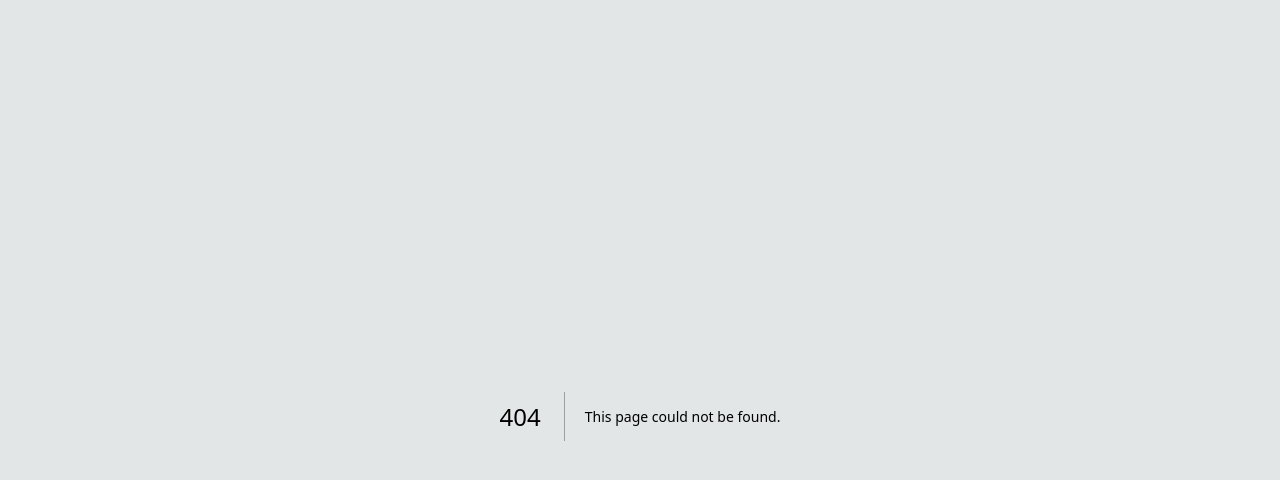
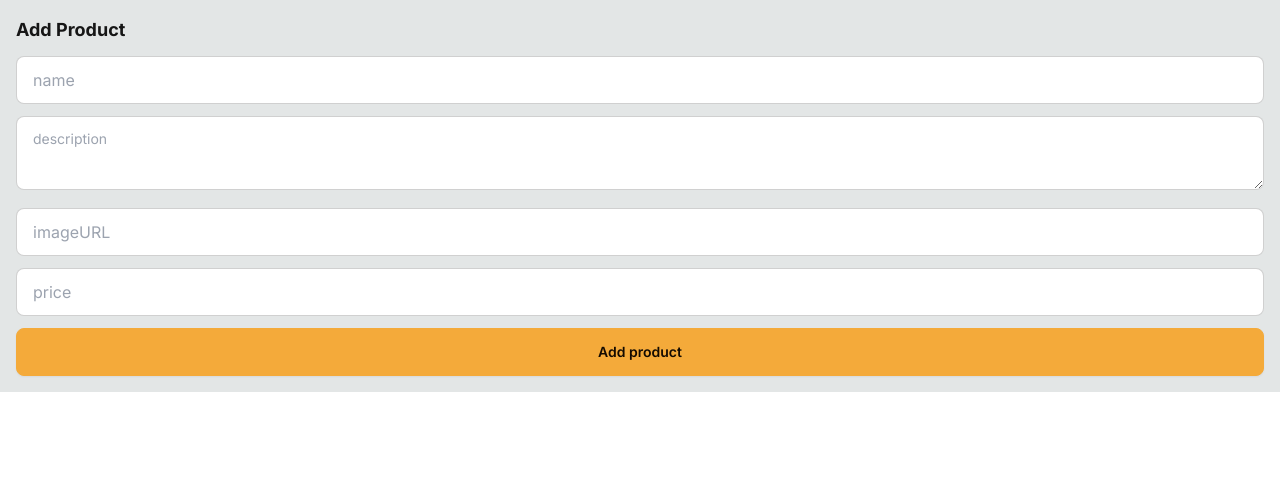
Before and after one commit to megbug/nextjsShop, a Next.js app: page /add-product in a window 1280 px wide. Before the commit this address had no page. Shown: the top 480 px of the page. Built offline with nearby package versions, Linux system fonts and the light colour scheme.

Commit message:
added page - for server side product creation

```diff
--- /dev/null
+++ b/src/app/add-product/page.tsx
@@ -0,0 +1,67 @@
+import { prisma } from "@/lib/db/prisma";
+import { redirect } from "next/navigation";
+
+export const metadata = {
+    title: "Add Product - Flowmazon"
+}
+
+async function addProduct(formData: FormData) {
+    "use server";
+
+    const name = formData.get("name")?.toString();
+    const description = formData.get("description")?.toString();
+    const imageURL = formData.get("imageURL")?.toString();
+    const price = Number(formData.get("price") || 0);
+
+    if(!name || !description || !imageURL || !price) {
+        throw Error("Missing required fields")
+    }
+
+    await prisma.product.create({
+        data: {name, description, imageURL, price}
+    });
+
+    redirect("/");
+}
+
+export default function addProductPage() {
+    return (
+        <div>
+            <h1 className="mb-3 text-lg font-bold">Add Product</h1>
+            <form action={addProduct}>
+                <input
+                    type="text"
+                    name="name"
+                    id=""
+                    placeholder="name"
+                    required
+                    className="mb-3 w-full input input-bordered"
+                />
+                <textarea
+                    name="description"
+                    id=""
+                    placeholder="description"
+                    required
+                    className="textarea textarea-bordered mb-3 w-full"
+                />
+                <input
+                    type="url"
+                    name="imageURL"
+                    id=""
+                    placeholder="imageURL"
+                    required
+                    className="mb-3 w-full input input-bordered"
+                />
+                <input
+                    type="number"
+                    name="price"
+                    id=""
+                    placeholder="price"
+                    required
+                    className="mb-3 w-full input input-bordered"
+                />
+                <button type="submit" className="btn btn-primary btn-block">Add product</button>
+            </form>
+        </div>
+    )
+}
```
